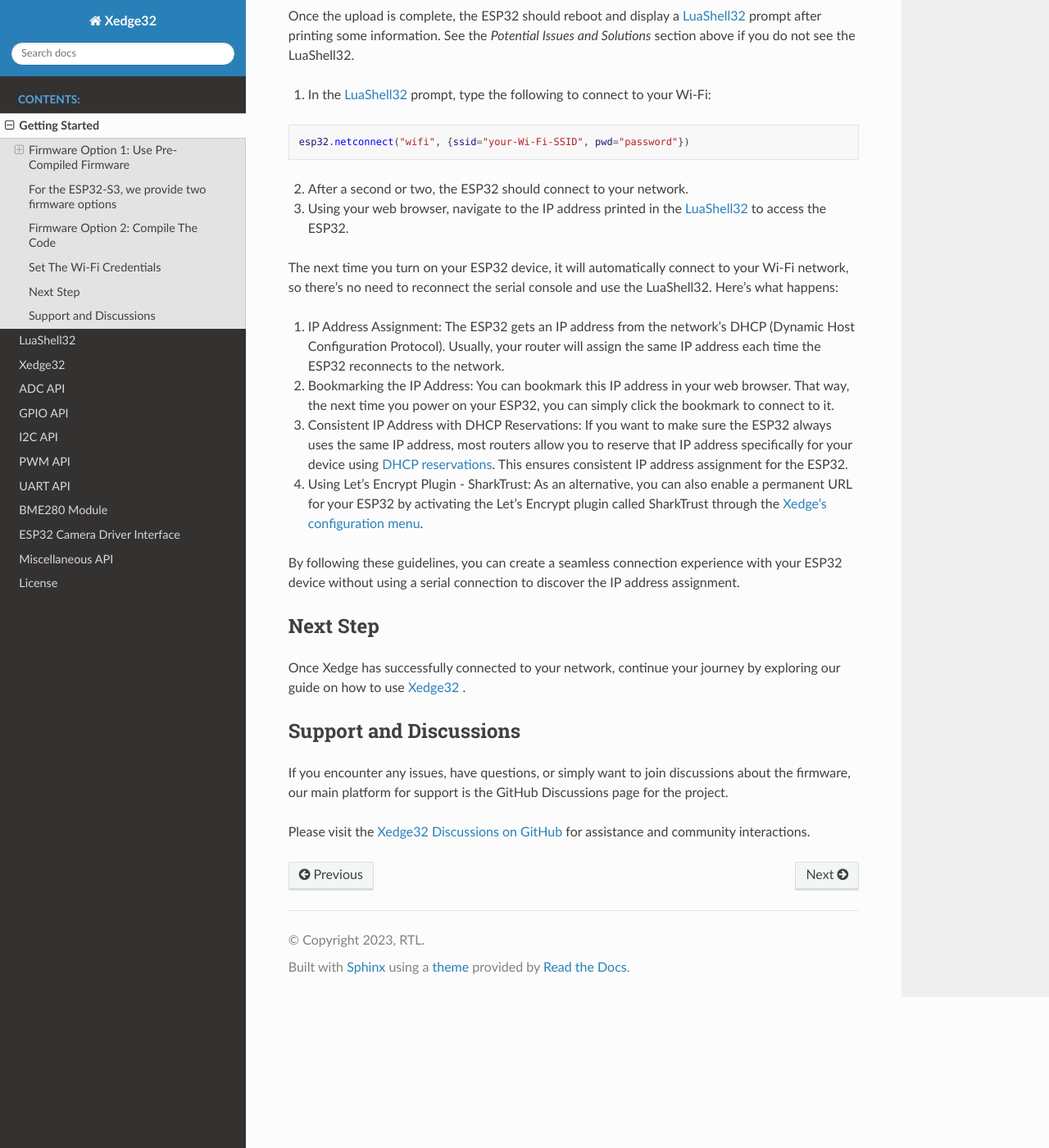
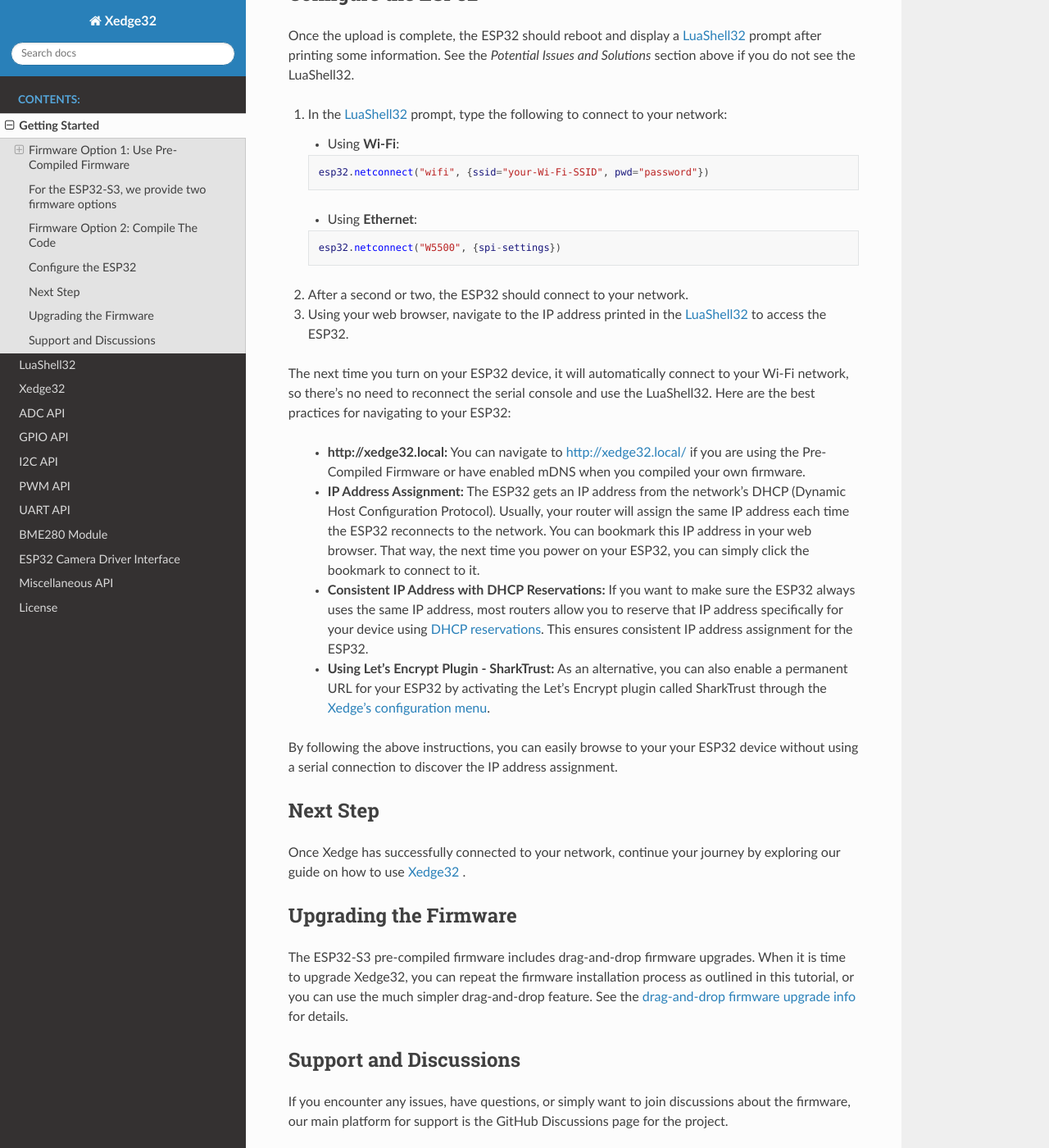
Before and after one commit to RealTimeLogic/Xedge32, a Sphinx documentation site: the page built from doc/source/GettingStarted.rst, in a window 1280 px wide and 1400 px high, scrolled down 4196 px. Shown: the whole window at 82% size. Built offline with Sphinx 7.4.7 and the Read the Docs theme 2.0.0, drawn with Linux system fonts in a browser that asks for light colours; some of the changed text lies outside the part shown.

Commit message:
Adding HW entropy and mDNS

```diff
--- a/doc/source/GettingStarted.rst
+++ b/doc/source/GettingStarted.rst
@@ -59,7 +59,7 @@
 10. Click the START button and wait for it to upload the bin files to your ESP32.
 11. When completed, open a terminal emulator such as Putty.
 12. You should see a terminal window with text being printed, as shown in the screenshot below.
-13. When you see `LuaShell32 ready` being printed, proceed by :ref:`setting the Wi-Fi credentials <wificredentials>` as explained below.
+13. When you see `LuaShell32 ready` being printed, proceed by :ref:`configuring the ESP32 <configesp32>` as explained below.
 
 .. image:: https://realtimelogic.com/images/Xedg32-Flash-Firmware.png
    :alt: Firmware Upload Tool
@@ -129,40 +129,55 @@
 See the `GitHub Repository <https://github.com/RealTimeLogic/Xedge-ESP32>`_ for details.
 
 
-Set The Wi-Fi Credentials
+Configure the ESP32
 --------------------------
 
-.. _wificredentials:
+.. _configesp32:
 
 Once the upload is complete, the ESP32 should reboot and display a :ref:`LuaShell32` prompt after printing some information. See the *Potential Issues and Solutions* section above if you do not see the LuaShell32.
 
 
-1. In the :ref:`LuaShell32` prompt, type the following to connect to your Wi-Fi:
+1. In the :ref:`LuaShell32` prompt, type the following to connect to your network:
 
-.. code-block:: lua
+   -  Using **Wi-Fi**:
 
-   esp32.netconnect("wifi", {ssid="your-Wi-Fi-SSID", pwd="password"})
+   .. code-block:: lua
+
+      esp32.netconnect("wifi", {ssid="your-Wi-Fi-SSID", pwd="password"})
+
+   -  Using **Ethernet**:
+
+   .. code-block:: lua
+
+      esp32.netconnect("W5500", {spi-settings})
 
 2. After a second or two, the ESP32 should connect to your network.
 3. Using your web browser, navigate to the IP address printed in the :ref:`LuaShell32` to access the ESP32.
 
-The next time you turn on your ESP32 device, it will automatically connect to your Wi-Fi network, so there's no need to reconnect the serial console and use the LuaShell32. Here's what happens:
+The next time you turn on your ESP32 device, it will automatically connect to your Wi-Fi network, so there's no need to reconnect the serial console and use the LuaShell32. Here are the best practices for navigating to your ESP32:
 
-1. IP Address Assignment: The ESP32 gets an IP address from the network's DHCP (Dynamic Host Configuration Protocol). Usually, your router will assign the same IP address each time the ESP32 reconnects to the network.
+   -  **http://xedge32.local:** You can navigate to http://xedge32.local/ if you are using the Pre-Compiled Firmware or have enabled mDNS when you compiled your own firmware.
 
-2. Bookmarking the IP Address: You can bookmark this IP address in your web browser. That way, the next time you power on your ESP32, you can simply click the bookmark to connect to it.
+   -  **IP Address Assignment:** The ESP32 gets an IP address from the network's DHCP (Dynamic Host Configuration Protocol). Usually, your router will assign the same IP address each time the ESP32 reconnects to the network. You can bookmark this IP address in your web browser. That way, the next time you power on your ESP32, you can simply click the bookmark to connect to it.
 
-3. Consistent IP Address with DHCP Reservations: If you want to make sure the ESP32 always uses the same IP address, most routers allow you to reserve that IP address specifically for your device using `DHCP reservations <https://portforward.com/dhcp-reservation/>`_. This ensures consistent IP address assignment for the ESP32.
+   -  **Consistent IP Address with DHCP Reservations:** If you want to make sure the ESP32 always uses the same IP address, most routers allow you to reserve that IP address specifically for your device using `DHCP reservations <https://portforward.com/dhcp-reservation/>`_. This ensures consistent IP address assignment for the ESP32.
 
-4. Using Let's Encrypt Plugin - SharkTrust: As an alternative, you can also enable a permanent URL for your ESP32 by activating the Let's Encrypt plugin called SharkTrust through the `Xedge's configuration menu <https://realtimelogic.com/ba/doc/?url=Xedge.html#cert>`_.
+   -  **Using Let's Encrypt Plugin - SharkTrust:** As an alternative, you can also enable a permanent URL for your ESP32 by activating the Let's Encrypt plugin called SharkTrust through the `Xedge's configuration menu <https://realtimelogic.com/ba/doc/?url=Xedge.html#cert>`_.
 
-By following these guidelines, you can create a seamless connection experience with your ESP32 device without using a serial connection to discover the IP address assignment.
+By following the above instructions, you can easily browse to your your ESP32 device without using a serial connection to discover the IP address assignment.
 
 
 Next Step
 ------------
 
 Once Xedge has successfully connected to your network, continue your journey by exploring our guide on how to use :ref:`Xedge32` .
+
+
+Upgrading the Firmware
+------------------------
+
+The ESP32-S3 pre-compiled firmware includes drag-and-drop firmware upgrades. When it is time to upgrade Xedge32, you can repeat the firmware installation process as outlined in this tutorial, or you can use the much simpler drag-and-drop feature. See the `drag-and-drop firmware upgrade info <https://www.linkedin.com/feed/update/urn:li:activity:7123087429762256896>`_ for details.
+
 
 Support and Discussions
 ------------------------
```
Also changed, not shown: 2 other files.
